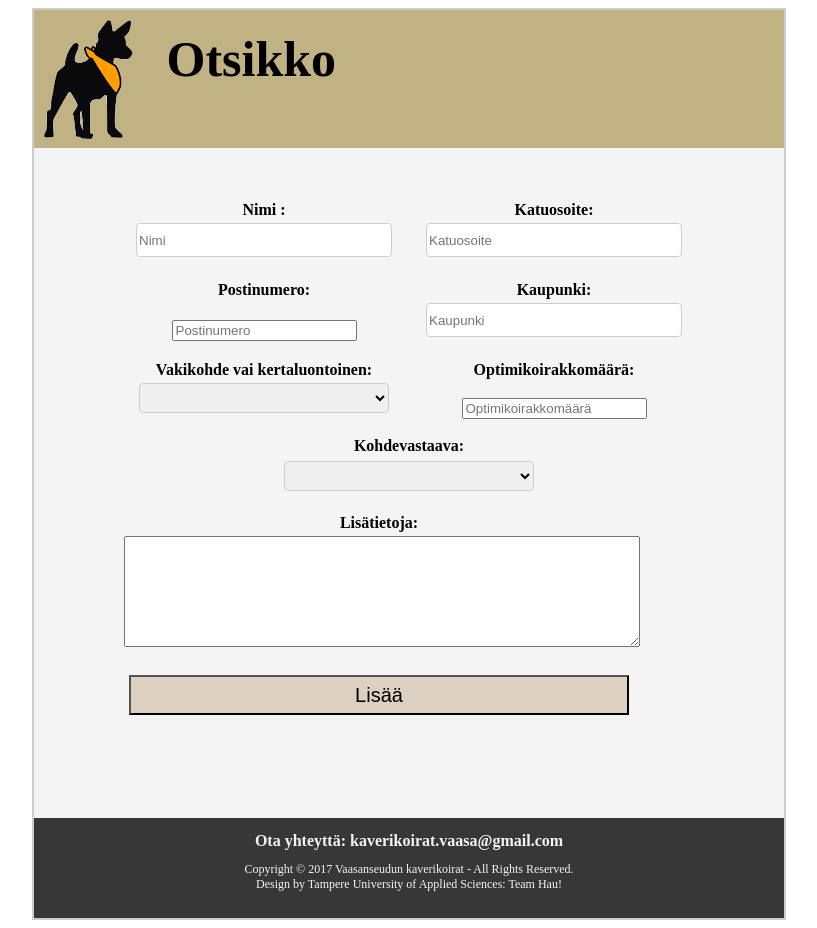
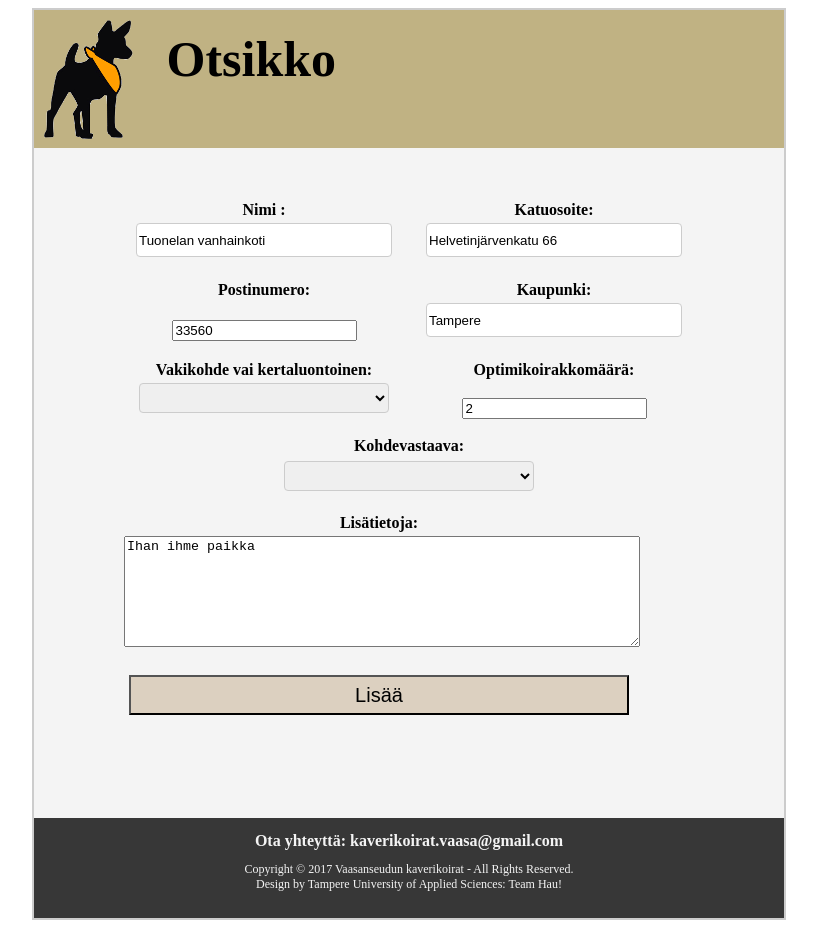
Before and after one commit to raumanm/ProjectHau, an Angular app in the folder frontend/angulartest-app/: page /addPlace in a window 1280 px wide. Shown: the whole page, without its empty margins (231-1048 px from the left). Built offline with nearby package versions, Linux system fonts and the light colour scheme.

Commit message:
Add test data

```diff
--- a/frontend/angulartest-app/src/app/add-place.component/add-place.component.ts
+++ b/frontend/angulartest-app/src/app/add-place.component/add-place.component.ts
@@ -16,14 +16,14 @@ export class AddPlaceComponent {
 
   constructor(fb: FormBuilder, private placeService: PlaceService) {
     this.myForm = fb.group({
-      'name': [''],
-      'addressStreet': [''],
-      'addressCode': [''],
-      'addressCity': [''],
+      'name': ['Tuonelan vanhainkoti'],
+      'addressStreet': ['Helvetinjärvenkatu 66'],
+      'addressCode': ['33560'],
+      'addressCity': ['Tampere'],
       'visitationInterval': [''],
-      'pairAmount': [''],
+      'pairAmount': ['2'],
       'overseerId': [''],
-      'details': ['']
+      'details': ['Ihan ihme paikka']
     });
   }
 
```
